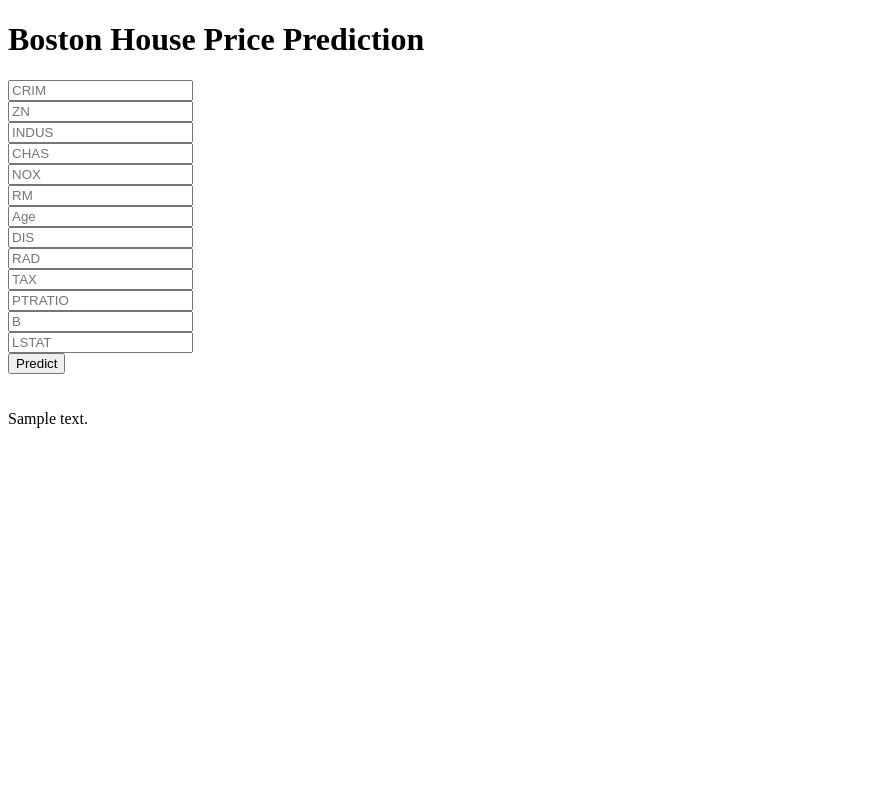
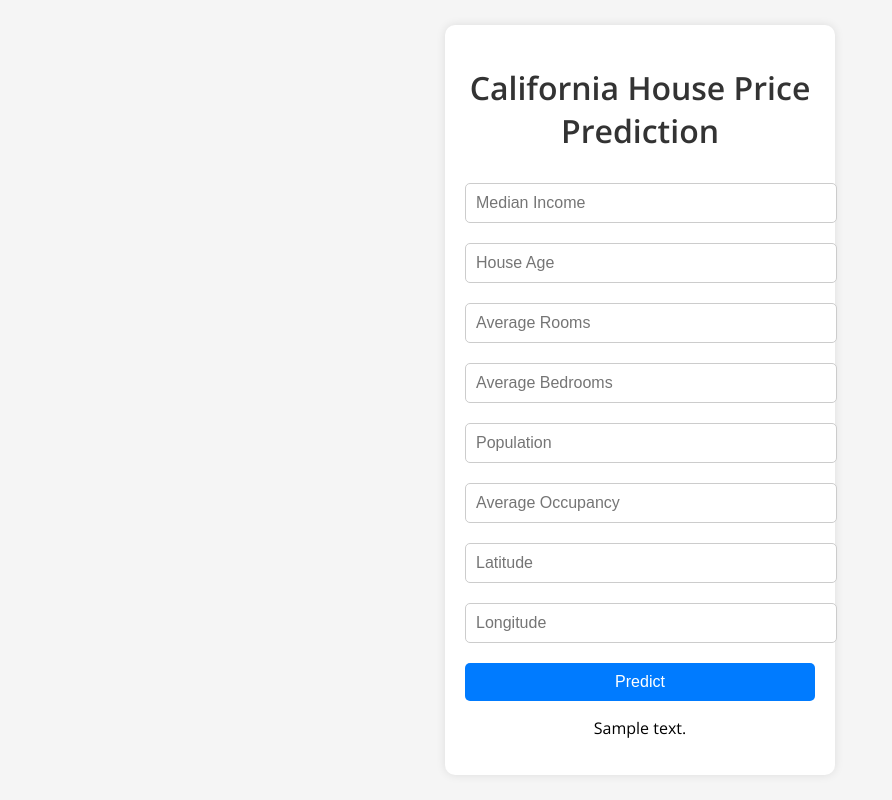
Before and after one commit to MRT4R1KUL1SL4M/CalifroniaHousePrice, a Flask app: template templates/home.html in a window 1280 px wide. Shown: the whole page, without its empty margins (0-892 px from the left). Run offline with Flask 3, Linux system fonts and the light colour scheme; the template is opened without the code that fills it: most values are stand-ins (such as "Sample title", 1, 10 or a date in 2020); parts of the project's set-up code (start-up, migrations or seed data) failed here and were passed over.

Commit message:
The web app is ready

```diff
--- a/templates/home.html
+++ b/templates/home.html
@@ -1,48 +1,79 @@
 <!DOCTYPE html>
-<html >
+<html lang="en">
 
 <head>
-  <meta charset="UTF-8">
-  <title>ML API</title>
-  <link href='https://fonts.googleapis.com/css?family=Pacifico' rel='stylesheet' type='text/css'>
-<link href='https://fonts.googleapis.com/css?family=Arimo' rel='stylesheet' type='text/css'>
-<link href='https://fonts.googleapis.com/css?family=Hind:300' rel='stylesheet' type='text/css'>
-<link href='https://fonts.googleapis.com/css?family=Open+Sans+Condensed:300' rel='stylesheet' type='text/css'>
+    <meta charset="UTF-8">
+    <meta name="viewport" content="width=device-width, initial-scale=1.0">
+    <title>California House Price Prediction</title>
+    <link href='https://fonts.googleapis.com/css?family=Open+Sans:300,400,600' rel='stylesheet'>
+    <style>
+        body {
+            font-family: 'Open Sans', sans-serif;
+            background-color: #f5f5f5;
+            display: flex;
+            justify-content: center;
+            align-items: center;
+            height: 100vh;
+            margin: 0;
+        }
 
+        .container {
+            background: white;
+            padding: 20px;
+            border-radius: 10px;
+            box-shadow: 0px 0px 10px rgba(0, 0, 0, 0.1);
+            width: 350px;
+            text-align: center;
+        }
 
+        h1 {
+            font-weight: 600;
+            color: #333;
+        }
+
+        input {
+            width: 100%;
+            padding: 10px;
+            margin: 10px 0;
+            border: 1px solid #ccc;
+            border-radius: 5px;
+            font-size: 16px;
+        }
+
+        button {
+            width: 100%;
+            padding: 10px;
+            background-color: #007bff;
+            color: white;
+            border: none;
+            border-radius: 5px;
+            font-size: 16px;
+            cursor: pointer;
+            margin-top: 10px;
+        }
+
+        button:hover {
+            background-color: #0056b3;
+        }
+    </style>
 </head>
 
 <body>
- <div class="login">
-	<h1>Boston House Price Prediction</h1>
+    <div class="container">
+        <h1>California House Price Prediction</h1>
+        <form action="{{ url_for('predict') }}" method="post">
+            <input type="text" name="MedInc" placeholder="Median Income" required>
+            <input type="text" name="HouseAge" placeholder="House Age" required>
+            <input type="text" name="AveRooms" placeholder="Average Rooms" required>
+            <input type="text" name="AveBedrms" placeholder="Average Bedrooms" required>
+            <input type="text" name="Population" placeholder="Population" required>
+            <input type="text" name="AveOccup" placeholder="Average Occupancy" required>
+            <input type="text" name="Latitude" placeholder="Latitude" required>
+            <input type="text" name="Longitude" placeholder="Longitude" required>
+            <button type="submit">Predict</button>
+        </form>
+        <p>{{ prediction_text }}</p>
+    </div>
+</body>
 
-     <!-- Main Input For Receiving Query to our ML -->
-    <form action="{{ url_for('predict')}}"method="post">
-      <input type="text" name="CRIM" placeholder="CRIM" required="required" /><br>
-    	<input type="text" name="ZN" placeholder="ZN" required="required" /><br>
-        <input type="text" name="INDUS" placeholder="INDUS" required="required" /><br>
-        <input type="text" name="CHAS" placeholder="CHAS" required="required" /><br>
-        <input type="text" name="NOX" placeholder="NOX" required="required" /><br>
-        <input type="text" name="RM" placeholder="RM" required="required" /><br>
-        <input type="text" name="Age" placeholder="Age" required="required" /><br>
-        <input type="text" name="DIS" placeholder="DIS" required="required" /><br>
-        <input type="text" name="RAD" placeholder="RAD" required="required" /><br>
-        <input type="text" name="TAX" placeholder="TAX" required="required" /><br>
-        <input type="text" name="PTRATIO" placeholder="PTRATIO" required="required" /><br>
-        <input type="text" name="B" placeholder="B" required="required" /><br>
-        <input type="text" name="LSTAT" placeholder="LSTAT" required="required" /><br>
-
-
-
-        <button type="submit" class="btn btn-primary btn-block btn-large">Predict</button>
-    </form>
-
-   <br>
-   <br>
-
-
- </div>
- {{prediction_text}}
-
-</body>
 </html>
```
